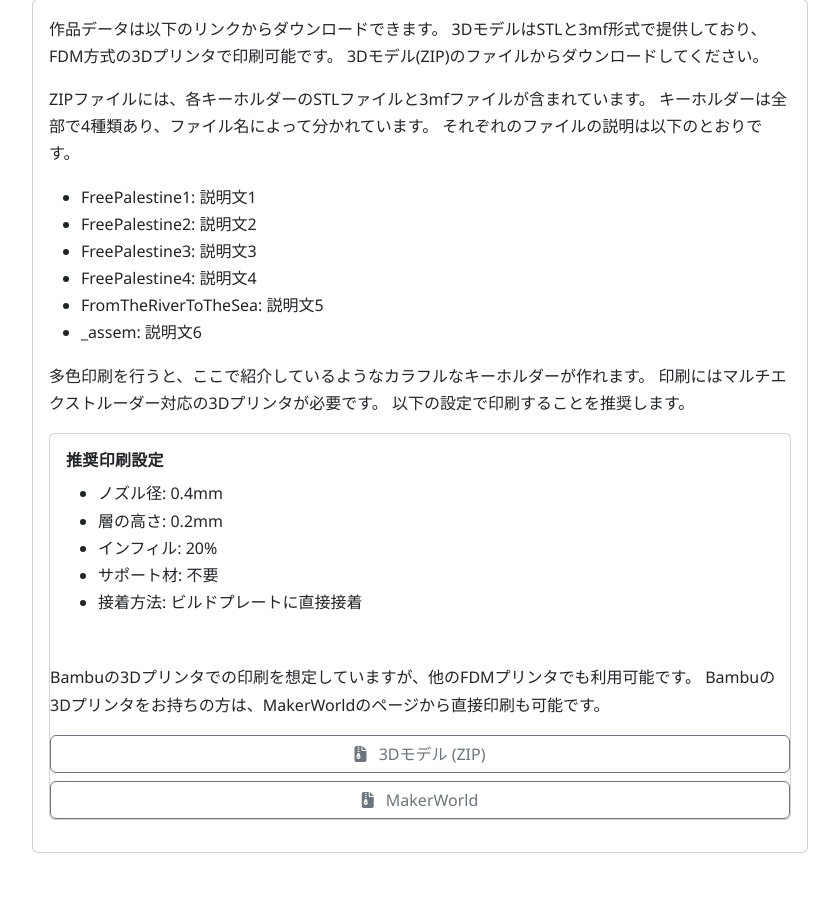
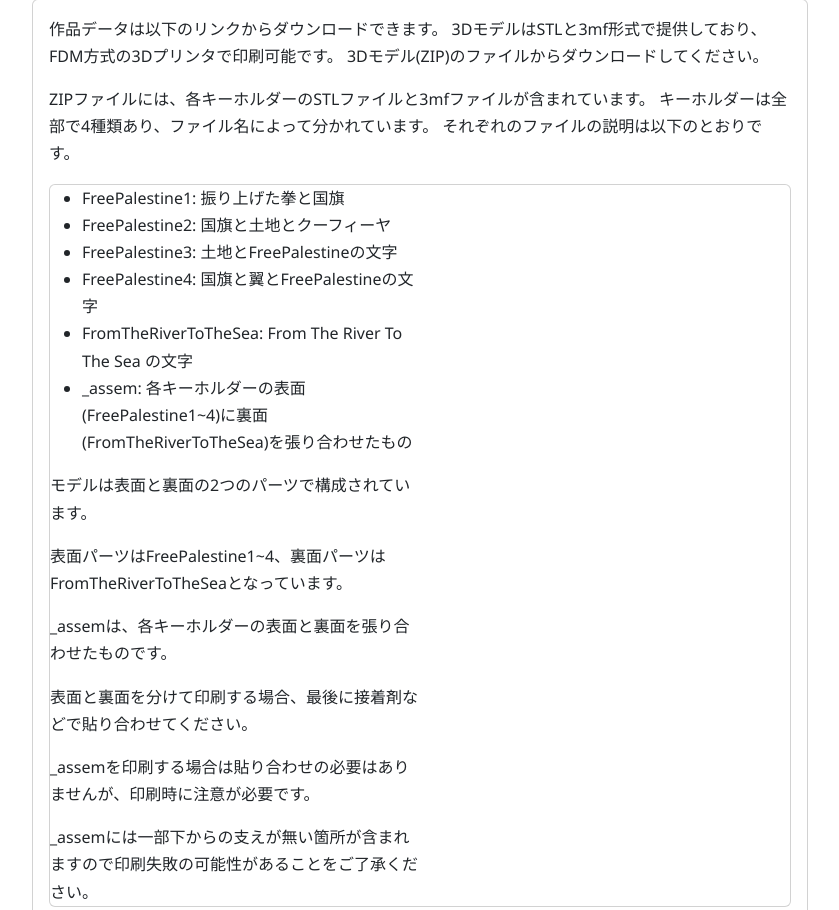
Before and after one commit to shushushu-san/shushushu-san.github.io, a plain HTML site: page work0001.html in a window 1280 px wide. Shown: the part 2853-3763 px from the top of the page, without its empty margins (20-859 px from the left). Drawn offline with nearby package versions, Linux system fonts and the light colour scheme.

Commit message:
work0001更新

```diff
--- a/work0001.html
+++ b/work0001.html
@@ -209,16 +209,24 @@
                                 キーホルダーは全部で4種類あり、ファイル名によって分かれています。
                                 それぞれのファイルの説明は以下のとおりです。
                             </p>
-                            <div class="row">
+                            <div class="card mb-3">
                                 <div class="col-md-6">
                                     <ul>
-                                        <li>FreePalestine1: 説明文1</li>
-                                        <li>FreePalestine2: 説明文2</li>
-                                        <li>FreePalestine3: 説明文3</li>
-                                        <li>FreePalestine4: 説明文4</li>
-                                        <li>FromTheRiverToTheSea: 説明文5</li>
-                                        <li>_assem: 説明文6</li>
+                                        <li>FreePalestine1: 振り上げた拳と国旗</li>
+                                        <li>FreePalestine2: 国旗と土地とクーフィーヤ</li>
+                                        <li>FreePalestine3: 土地とFreePalestineの文字</li>
+                                        <li>FreePalestine4: 国旗と翼とFreePalestineの文字</li>
+                                        <li>FromTheRiverToTheSea: From The River To The Sea の文字</li>
+                                        <li>_assem: 各キーホルダーの表面(FreePalestine1~4)に裏面(FromTheRiverToTheSea)を張り合わせたもの</li>
                                     </ul>
+                                </div>
+                                <div class="col-md-6">
+                                    <p class="card-text">モデルは表面と裏面の2つのパーツで構成されています。</p>
+                                    <p class="card-text">表面パーツはFreePalestine1~4、裏面パーツはFromTheRiverToTheSeaとなっています。</p>
+                                    <p class="card-text">_assemは、各キーホルダーの表面と裏面を張り合わせたものです。</p>
+                                    <p class="card-text">表面と裏面を分けて印刷する場合、最後に接着剤などで貼り合わせてください。</p>
+                                    <p class="card-text">_assemを印刷する場合は貼り合わせの必要はありませんが、印刷時に注意が必要です。</p>
+                                    <p class="card-text">_assemには一部下からの支えが無い箇所が含まれますので印刷失敗の可能性があることをご了承ください。</p>
                                 </div>
                             </div>
                             <p class="card-text">
@@ -237,7 +245,7 @@
                                         <li>接着方法: ビルドプレートに直接接着</li>
                                     </ul>
                                 </div>
-                            </p>
+                              </div>
                             <p class="card-text">
                                 Bambuの3Dプリンタでの印刷を想定していますが、他のFDMプリンタでも利用可能です。
                                 Bambuの3Dプリンタをお持ちの方は、MakerWorldのページから直接印刷も可能です。
```
